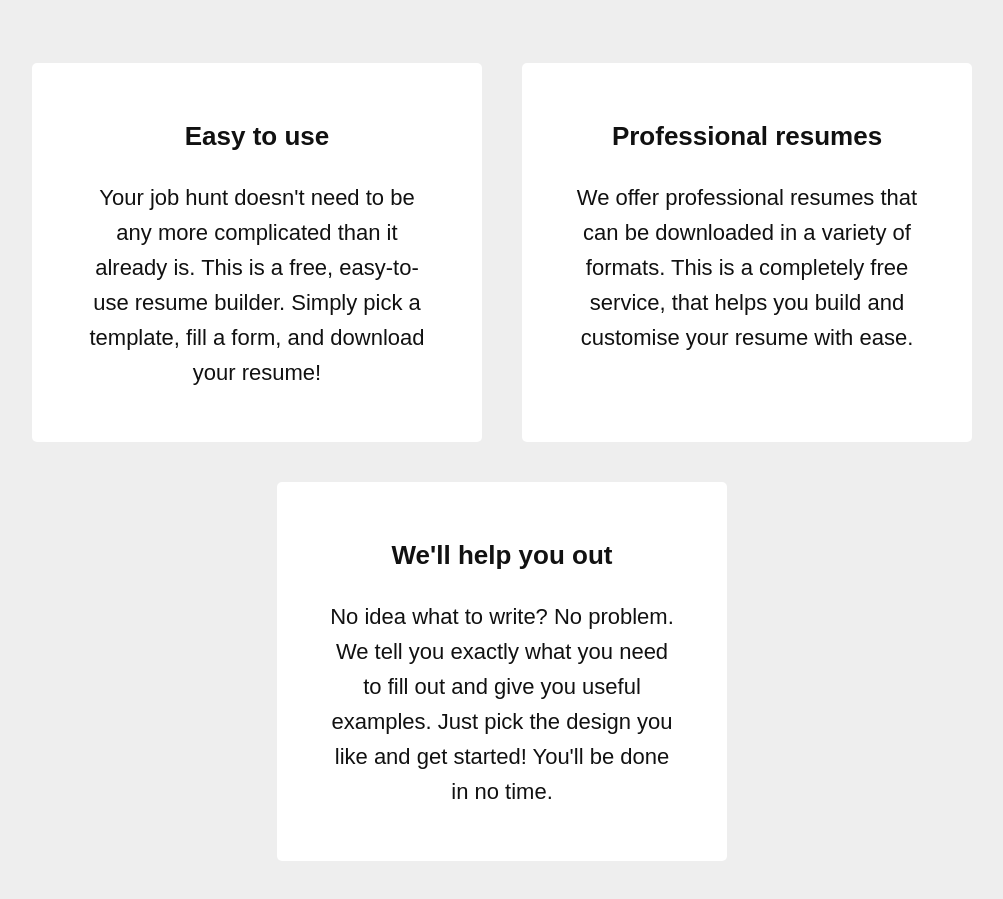
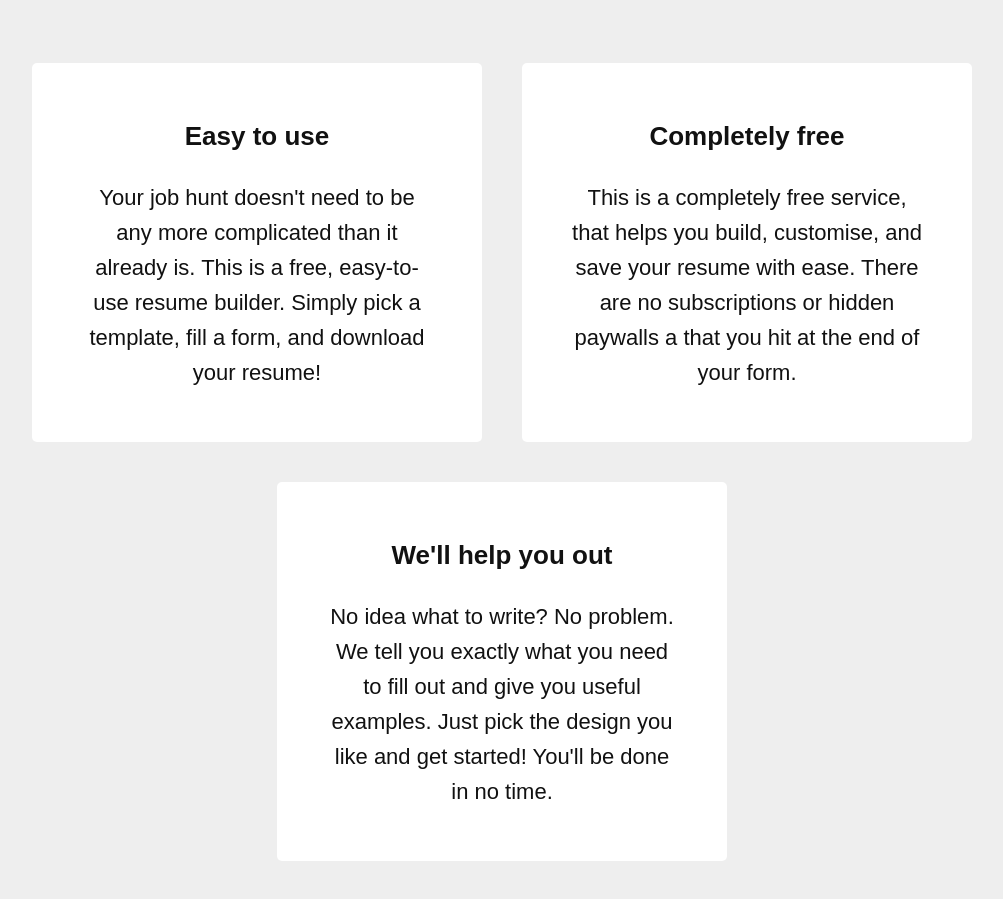
Before and after one commit to cristicismas/resume-architect, a React (Create React App) app in the folder client/: page / in a window 1280 px wide. Shown: the part 1541-2440 px from the top of the page, without its empty margins (138-1141 px from the left). Built offline with nearby package versions, Linux system fonts and the light colour scheme; no server answers; a web font is replaced by a local one.

Commit message:
Change the #features copy

```diff
--- a/client/src/components/layout/Features.js
+++ b/client/src/components/layout/Features.js
@@ -16,18 +16,18 @@ const Features = () => {
         </div>
 
         <div className="card">
-          <h3 className="card-title">Professional resumes</h3>
+          <h3 className="card-title">Completely free</h3>
           <p className="card-description">
-            We offer professional resumes that can be downloaded in a variety of formats. This is a completely free
-            service, that helps you build and customise your resume with ease.
+            This is a completely free service, that helps you build, customise, and save your resume with ease. There
+            are no subscriptions or hidden paywalls a that you hit at the end of your form.
           </p>
         </div>
 
         <div className="card">
           <h3 className="card-title">We'll help you out</h3>
           <p className="card-description">
-            No idea what to write? No problem. We tell you exactly what you need to fill out and give you useful examples. Just
-            pick the design you like and get started! You'll be done in no time.
+            No idea what to write? No problem. We tell you exactly what you need to fill out and give you useful
+            examples. Just pick the design you like and get started! You'll be done in no time.
           </p>
         </div>
       </div>
```
